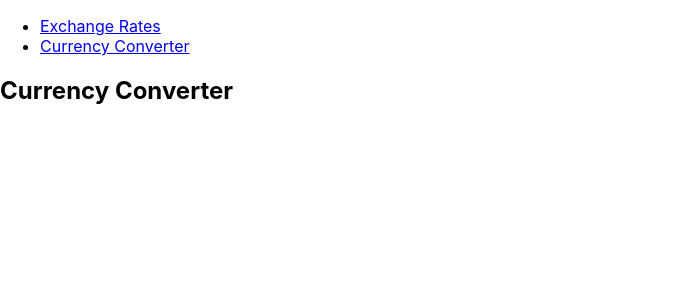
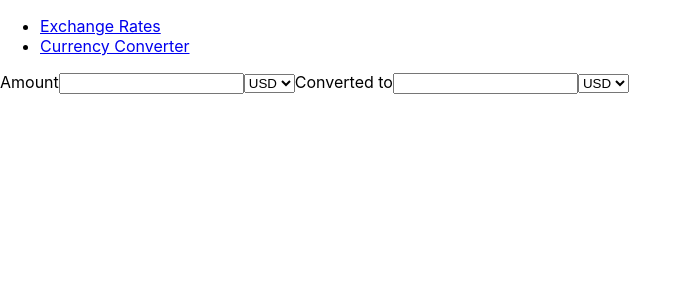
Before and after one commit to natashagoryanina/currency-converter-app, a React (Create React App) app: page /currency-converter in a window 1280 px wide. Shown: the top 300 px of the page, without its empty margins (0-692 px from the left). Built offline with nearby package versions, Linux system fonts and the light colour scheme; no server answers.

Commit message:
add/currency converter

```diff
--- a/src/components/currencyConverter/CurrencyConverter.js
+++ b/src/components/currencyConverter/CurrencyConverter.js
@@ -1,8 +1,88 @@
-import React from 'react';
+import React, { useEffect, useState } from 'react';
+import { getUAHExchangeRate } from '../../services/API';
 
 const CurrencyConverter = () => {
+    const [amountFirst, setAmountFirst] = useState();
+    const [amountSecond, setAmountSecond] = useState();
+    const [currencyFirst, setCurrencyFirst] = useState('USD');
+    const [currencySecond, setCurrencySecond] = useState('USD');
+    const [rates, setRates] = useState([]);
+
+    useEffect(() => {
+        getUAHExchangeRate().then(response => setRates(response));
+    },[]);
+
+
+    const amountChange = (e) => {
+        const {value, name, type} = e.target;
+        console.log("value", value);
+        console.log("name", name);
+
+        if (name == 'amountFirst') {
+
+            const moneyAmount = Number(value) * 35;
+            console.log(moneyAmount);
+            setAmountSecond(moneyAmount);
+        }
+
+
+        if (name == 'amountSecond') {
+            setAmountSecond(value);
+        }
+    };
+
+    const currencyChange = (e) => {
+        const {value, name, type} = e.target;
+        console.log("value", value);
+        console.log("name", name);
+
+    };
+
+
+
     return (
-        <h2>Currency Converter</h2>
+       <div>
+           <form>
+               <div>
+                   <label>
+                       Amount
+                       <input
+                            type="number"
+                            name="amountFirst"
+                            value={amountFirst}
+                            onChange={amountChange}
+                       />
+                       <select
+                            name='currencySelectFirst'
+                            value={currencyFirst}
+                            onChange={currencyChange}
+                        >
+                           <option value='USD'>USD</option>
+                           <option value='EUR'>EUR</option>
+                           <option value='UAH'>UAH</option>
+                       </select>
+                   </label>
+                   <label>
+                       Converted to
+                       <input
+                            type="number"
+                            name="amountSecond"
+                            value={amountSecond}
+                            onChange={amountChange}
+                       />
+                       <select
+                            name='currencySelectSecond'
+                            value={currencySecond}
+                            onChange={currencyChange}
+                       >
+                           <option value='USD'>USD</option>
+                           <option value='EUR'>EUR </option>
+                           <option value='UAH'>UAH</option>
+                       </select>
+                   </label>
+               </div>
+           </form>
+       </div>
     );
 };
 
--- a/src/components/exchangeRates/ExchangeRates.js
+++ b/src/components/exchangeRates/ExchangeRates.js
@@ -5,11 +5,9 @@ import { getEURExchangeRate, getUSDExchangeRate } from '../../services/API';
 
 const ExchangeRates = ({eur, usd, setEUR, setUSD}) => {
     useEffect(() => {
-        getEURExchangeRate().then(eur => setEUR(eur));
-        getUSDExchangeRate().then(usd => setUSD(usd));
+        getEURExchangeRate('UAH').then(eur => setEUR(eur));
+        getUSDExchangeRate('UAH').then(usd => setUSD(usd));
     }, [setEUR, setUSD]);
-
-    getUSDExchangeRate();
 
     return (
         <div>
--- a/src/services/API.js
+++ b/src/services/API.js
@@ -1,5 +1,6 @@
 import axios from "axios";
 
+//! EUR
 const eurOptions = {
     method: 'GET',
     url: 'https://currency-conversion-and-exchange-rates.p.rapidapi.com/latest',
@@ -10,16 +11,17 @@ const eurOptions = {
     }
 };
 
-export const getEURExchangeRate = async () => {
+export const getEURExchangeRate = async (currency) => {
     try {
         const response = await axios.request(eurOptions);
-        console.log("eur", response.data.rates.UAH);
-        return response.data.rates.UAH;
+        console.log(response.data.rates);
+        return response.data.rates[currency];
     } catch (error) {
         console.error(error);
     }
 };
 
+//! USD
 const usdOptions = {
     method: 'GET',
     url: 'https://currency-conversion-and-exchange-rates.p.rapidapi.com/latest',
@@ -30,12 +32,30 @@ const usdOptions = {
     }
 };
 
-export const getUSDExchangeRate = async () => {
+export const getUSDExchangeRate = async (currency) => {
     try {
         const response = await axios.request(usdOptions);
-        console.log("usd", response.data.rates.UAH);
-        return response.data.rates.UAH;
+        return response.data.rates[currency];
     } catch (error) {
         console.error(error);
     }
 };
+
+const uahOptions = {
+    method: 'GET',
+    url: 'https://currency-conversion-and-exchange-rates.p.rapidapi.com/latest',
+    params: {base: 'UAH'},
+    headers: {
+      'X-RapidAPI-Key': '0cf9e79df1msh080e287a6e80370p1865bfjsn39af9ab38218',
+      'X-RapidAPI-Host': 'currency-conversion-and-exchange-rates.p.rapidapi.com'
+    }
+};
+
+export const getUAHExchangeRate = async () => {
+    try {
+        const response = await axios.request(uahOptions);
+        return response.data.rates;
+    } catch (error) {
+        console.error(error);
+    }
+};
```
